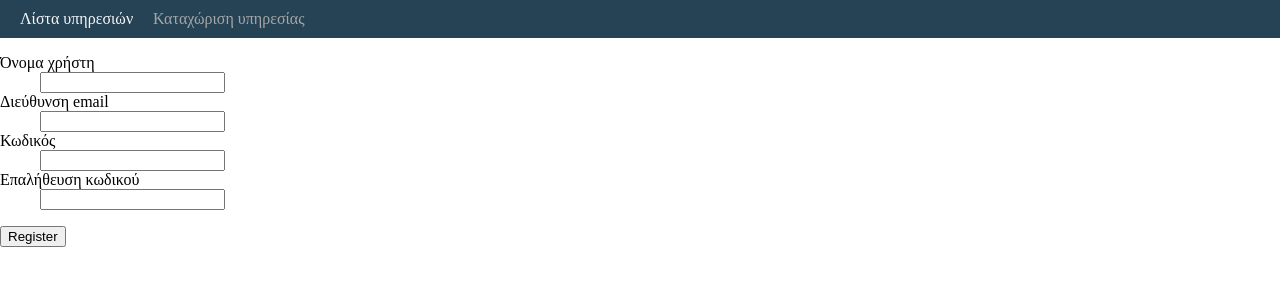
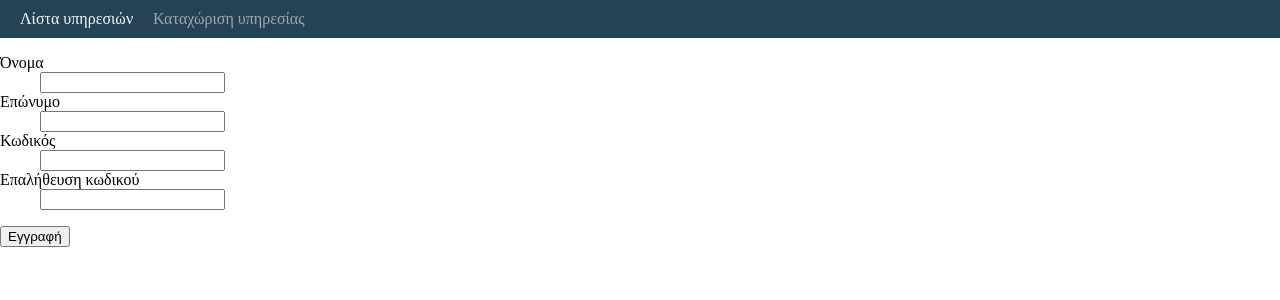
Before and after one commit to knaiskes/duty-schedule, a Flask app: page /register in a window 1280 px wide. Shown: the top 300 px of the page. Run offline with Flask 2, Linux system fonts and the light colour scheme; parts of the project's set-up code (start-up, migrations or seed data) failed here and were passed over; some libraries are stand-ins or nearby versions.

Commit message:
fixed register form with the right elements

```diff
--- a/app.py
+++ b/app.py
@@ -121,7 +121,7 @@ def register():
     form = RegistrationForm(request.form)
 
     if request.method == "POST" and form.validate():
-        print(form.username.data, form.email.data, form.password.data)
+        print(form.name.data, form.lastname.data, form.password.data)
         flash("Ο χρήστης καταχωρήθηκε")
 
     return render_template("register.html", form=form)
--- a/forms.py
+++ b/forms.py
@@ -1,13 +1,13 @@
 from flask_wtf import FlaskForm
 from wtforms import StringField, PasswordField, SubmitField, BooleanField
-from wtforms.validators import DataRequired, Length, Email, EqualTo
+from wtforms.validators import DataRequired, Length, EqualTo
 
 
 class RegistrationForm(FlaskForm):
-    username = StringField("Όνομα χρήστη",
+    name = StringField("Όνομα",
             validators=[DataRequired(), Length(min=2, max=20)])
-    email = StringField("Διεύθυνση email",
-            validators=[DataRequired(), Email()])
+    lastname = StringField("Επώνυμο", validators=[DataRequired(),
+        Length(min=2, max=20)])
     password = PasswordField("Κωδικός", validators=[DataRequired()])
     confirm = PasswordField("Επαλήθευση κωδικού",
             validators=[DataRequired(), EqualTo("password")])
--- a/templates/register.html
+++ b/templates/register.html
@@ -1,3 +1,4 @@
+<title>Προσθήκη ΣΤΡ</title>
 {% extends "base.html" %}
 
 {% block content %}
@@ -5,12 +6,12 @@
 <form method=post>
     {{ form.hidden_tag() }}
     <dl>
-        {{ render_field(form.username) }}
-        {{ render_field(form.email) }}
+        {{ render_field(form.name) }}
+        {{ render_field(form.lastname) }}
         {{ render_field(form.password) }}
         {{ render_field(form.confirm) }}
     </dl>
-    <p><input type=submit value=Register>
+    <p><input type=submit value=Εγγραφή></p>
     {% with messages = get_flashed_messages() %}
     {% if messages %}
     {% for message in messages %}
```
